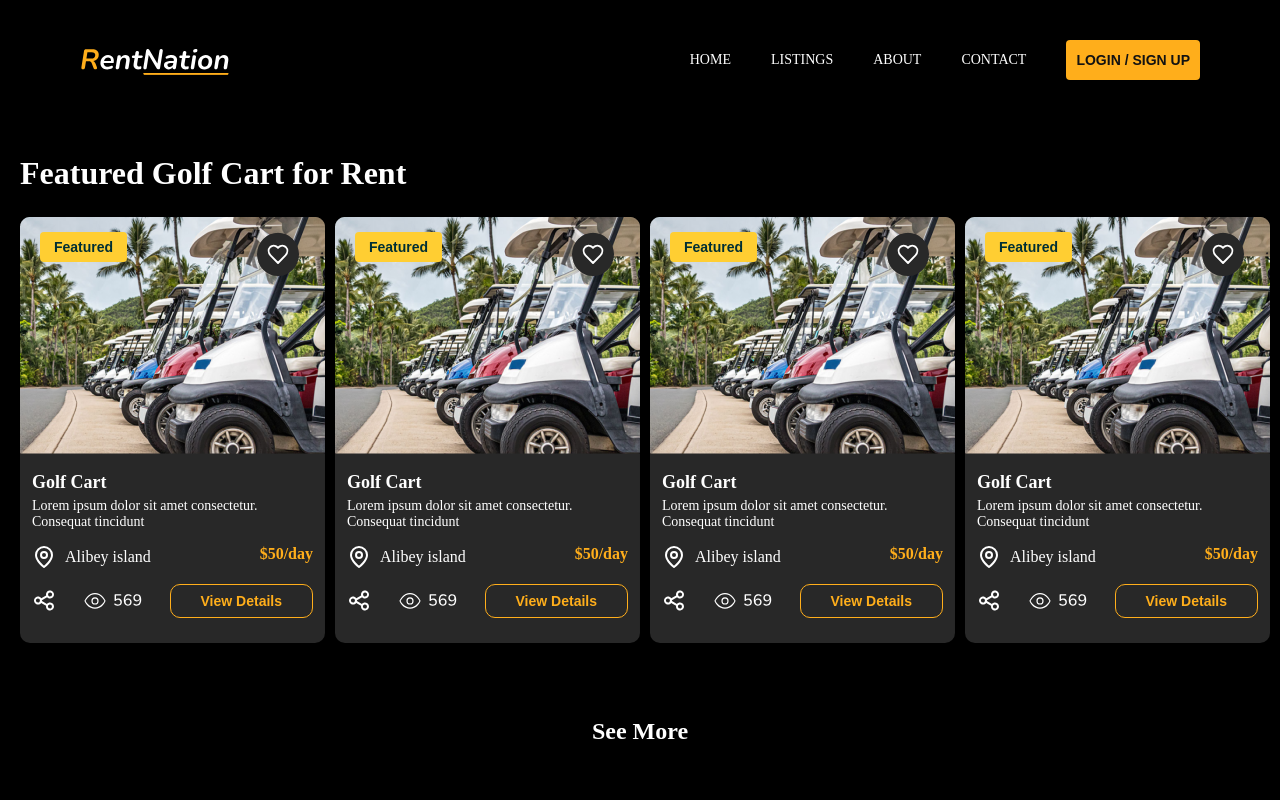
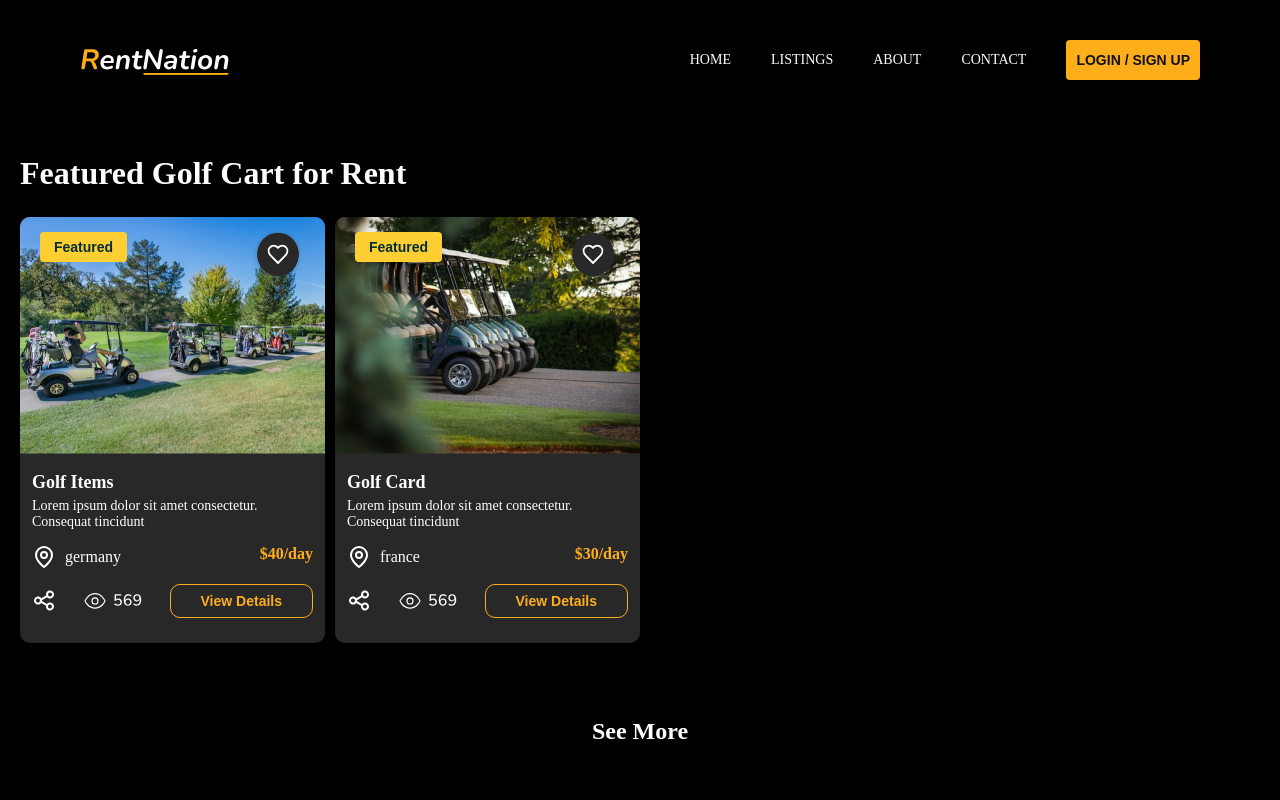
Before and after one commit to zainabzahid711/RentNation, a React (Create React App) app: page / in a window 1280 px wide. Shown: the top 800 px of the page. Built offline with nearby package versions, Linux system fonts and the light colour scheme; the HTML template or start-up script is replaced by a standard one.

Commit message:
passing the props

```diff
--- a/src/_components/card/Card.js
+++ b/src/_components/card/Card.js
@@ -7,7 +7,7 @@ import locationIcon from "../../_assets/svg/location.svg";
 import shareIcon from "../../_assets/svg/share icon.svg";
 import eyeIcon from "../../_assets/svg/eye icon.svg";
 
-const Card = () => {
+const Card = ({ img, price, location, heading }) => {
   return (
     <div className={styles.card}>
       <div className={styles.btn}>
@@ -19,9 +19,9 @@ const Card = () => {
         />
       </div>
       <img className={styles.heartLogo} src={heartLogo} alt="heart-logo" />
-      <img className={styles.mainImage} src={mainImage} alt="bikes-pic" />
+      <img className={styles.mainImage} src={img} alt="bikes-pic" />
       <div className={styles.textDiv}>
-        <h3 className={styles.heading}> Golf Cart </h3>
+        <h3 className={styles.heading}> {heading} </h3>
         <p className={styles.paragraph}>
           Lorem ipsum dolor sit amet consectetur. Consequat tincidunt
         </p>
@@ -32,10 +32,10 @@ const Card = () => {
               src={locationIcon}
               alt="heart-logo"
             />
-            <span className={styles.locationSpan}> Alibey island </span>
+            <span className={styles.locationSpan}> {location} </span>
           </div>
           <div className={styles.dollerDiv}>
-            <span> $50/day </span>
+            <span> ${price}/day </span>
           </div>
         </div>
         <div className={styles.lowerDiv}>
--- a/src/_components/cardContainer/CardContainer.js
+++ b/src/_components/cardContainer/CardContainer.js
@@ -1,21 +1,30 @@
 import React from "react";
-import styles from './CardContainer.module.css'
+import styles from "./CardContainer.module.css";
 import Card from "../card/Card";
+import poloCars from "../../_assets/png/polo cars.png";
+import blurCars from "../../_assets/png/blur cars.png";
 
-const CardContainer = () =>{
+const CardContainer = () => {
   return (
     <div className={styles.cardContainer}>
-       <h1 className={styles.mainHeading}> Featured Golf Cart for Rent </h1>
-       <div className={styles.cardWrapper}>
-        <Card/>
-        <Card/>
-        <Card/>
-        <Card/>
+      <h1 className={styles.mainHeading}> Featured Golf Cart for Rent </h1>
+      <div className={styles.cardWrapper}>
+        <Card
+          img={poloCars}
+          price={"40"}
+          location={"germany"}
+          heading={"Golf Items"}
+        />
+        <Card
+          img={blurCars}
+          price={"30"}
+          location={"france"}
+          heading={"Golf Card"}
+        />
+      </div>
+      <p className={styles.seeMore}> See More </p>
+    </div>
+  );
+};
 
-       </div>
-       <p className={styles.seeMore} > See More </p>
-    </div>
-  )
-}
-
-export default CardContainer
+export default CardContainer;
```
Also changed, not shown: src/_assets/png/blur cars.png (added), src/_assets/png/polo cars.png (added).
